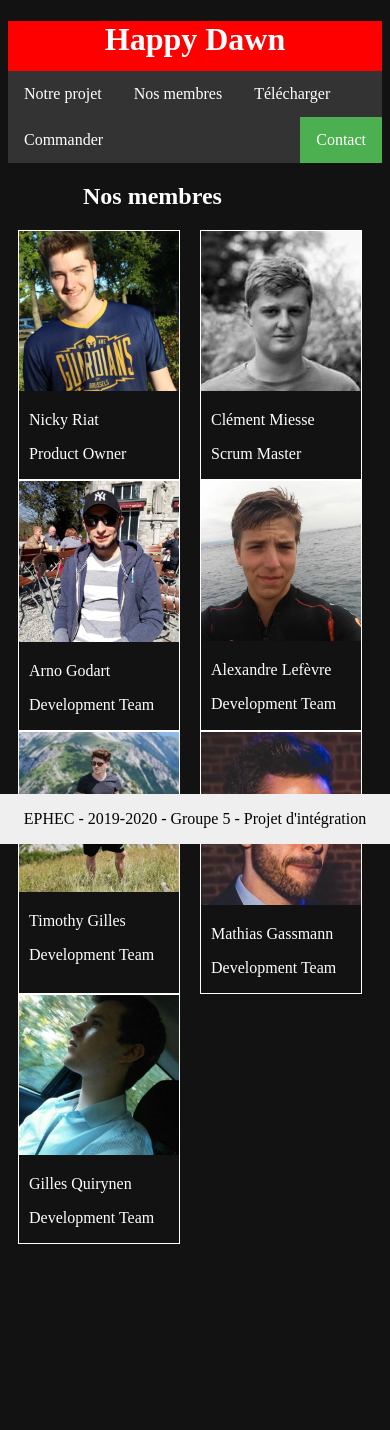
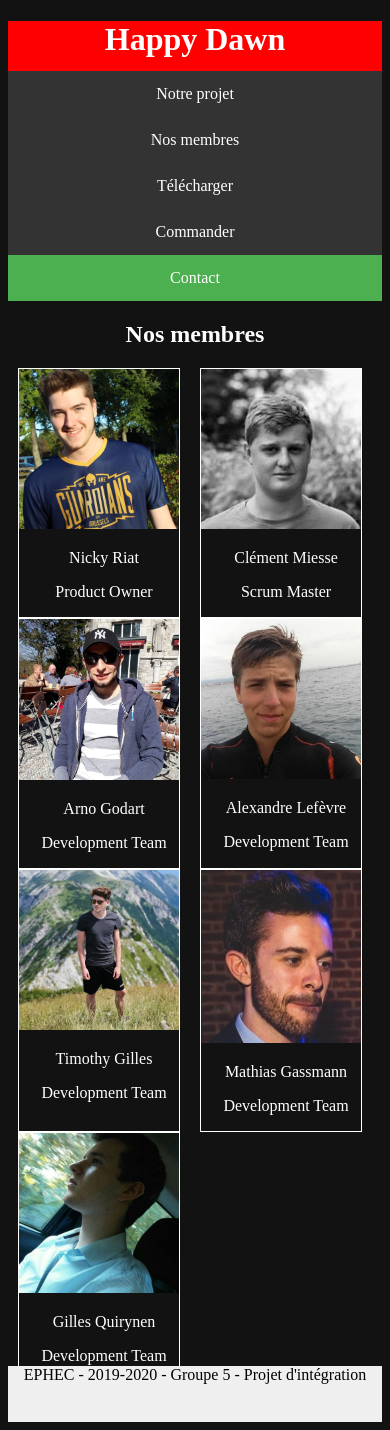
Before and after one commit to cmiesse/ProjetIntegrationGroupe5, a PHP site: page /us.php in a window 390 px wide. Before the commit the page ends 1244 px from the top, so only its background shows below. Run offline with PHP 8.4, Linux system fonts and the light colour scheme.

Commit message:
Web - Version 2 (plus responsive)

```diff
--- a/Web/CSS/style.css
+++ b/Web/CSS/style.css
@@ -1,6 +1,17 @@
 body{
   background-color: #121212;
+  min-width: 215px;
 }
+
+#page-container {
+  position: relative;
+  min-height: 100vh;
+}
+
+#content-wrap {
+  padding-bottom: 2.5rem;    /* Footer height */
+}
+
 header{
   width: auto;
   background-color: red;
@@ -75,18 +86,38 @@ h2{
 
 footer{
   position: absolute;
-  right: 0;
   bottom: 0;
-  left: 0;
-  padding: 1rem;
+  width:100%;
+  height: 3.5rem;
   background-color: #efefef;
   text-align: center;
 }
 
-form{
+form input, form textarea{
+  margin: 5px 5px 5px 5px;
+  width: 300px;
 }
 
-form input, form textarea{
-  margin: 5px 5px 5px 5px;
-  width: 200px;
+@media screen and (max-width: 640px){
+  form{
+    text-align: center;
+  }
+
+  li{
+    float: none;
+    width: 100%;
+  }
+
+  #content-wrap {
+    padding-bottom: 2.5rem;    /* Footer height */
+    text-align: center;
+  }
+
+  h2{
+    margin: 20px 0px 20px 0px;
+  }
+
+  .nos_membres{
+    text-align: center;
+  }
 }
--- a/Web/app.php
+++ b/Web/app.php
@@ -9,12 +9,16 @@ require_once 'INC/libfunctions.php';
     <link rel="stylesheet" href="CSS/style.css">
   </head>
   <body>
+    <div id="page-container">
+      <div id="content-wrap">
         <?php
          echo getTop();
         ?>
 
         <h2>Télécharger</h2>
         <p><a href="#"><img src="IMG/download.png"  id="download" alt="Télécharger l'application"></a></p>
+      </div>
         <?= getFooter() ?>
+    </div>
   </body>
 </html>
--- a/Web/buy.php
+++ b/Web/buy.php
@@ -9,12 +9,15 @@ require_once 'INC/libfunctions.php';
     <link rel="stylesheet" href="CSS/style.css">
   </head>
   <body>
+    <div id="page-container">
+      <div id="content-wrap">
         <?php
          echo getTop();
         ?>
-
         <h2>Commander</h2>
         <p><a href="#"><img src="IMG/panier.png" id="panier" alt="Acheter notre réveil"></a></p>
+      </div>
         <?= getFooter() ?>
+    </div>
   </body>
 </html>
--- a/Web/contact.php
+++ b/Web/contact.php
@@ -23,6 +23,8 @@ header("Location: contact.php?mailsend");
     <link rel="stylesheet" href="CSS/style.css">
   </head>
   <body>
+    <div id="page-container">
+      <div id="content-wrap">
         <?php
          echo getTop();
         ?>
@@ -35,6 +37,10 @@ header("Location: contact.php?mailsend");
           <textarea name="message" placeholder="Message"></textarea><br>
           <input type="submit" name="submit" value="Envoyer un mail"></input>
         </form>
+      </div>
       <?= getFooter() ?>
+    </div>
+
+
   </body>
 </html>
--- a/Web/index.php
+++ b/Web/index.php
@@ -9,6 +9,8 @@ require_once 'INC/libfunctions.php';
     <link rel="stylesheet" href="CSS/style.css">
   </head>
   <body>
+    <div id="page-container">
+      <div id="content-wrap">
         <?php
          echo getTop();
         ?>
@@ -19,6 +21,10 @@ require_once 'INC/libfunctions.php';
         <p>Vous pouvez également être réveillé par une musique choisie.</p>
         <p>Le réveil se connectera également à votre calendrier pour un réveil automatisé en fonction de vos activités</p>
         <p><img src="IMG/reveil.png" id="reveil"alt="réveil"></p>
+      </div>
       <?= getFooter() ?>
+    </div>
+
+
   </body>
 </html>
--- a/Web/us.php
+++ b/Web/us.php
@@ -9,6 +9,8 @@ require_once 'INC/libfunctions.php';
     <link rel="stylesheet" href="CSS/style.css">
   </head>
   <body>
+    <div id="page-container">
+        <div id="content-wrap">
           <?php
            echo getTop();
           ?>
@@ -53,6 +55,11 @@ require_once 'INC/libfunctions.php';
 
           </div>
 
+        </div>
         <?= getFooter() ?>
+    </div>
+
+
+
   </body>
 </html>
```
Lines whose indentation alone changed are shown as unchanged.
